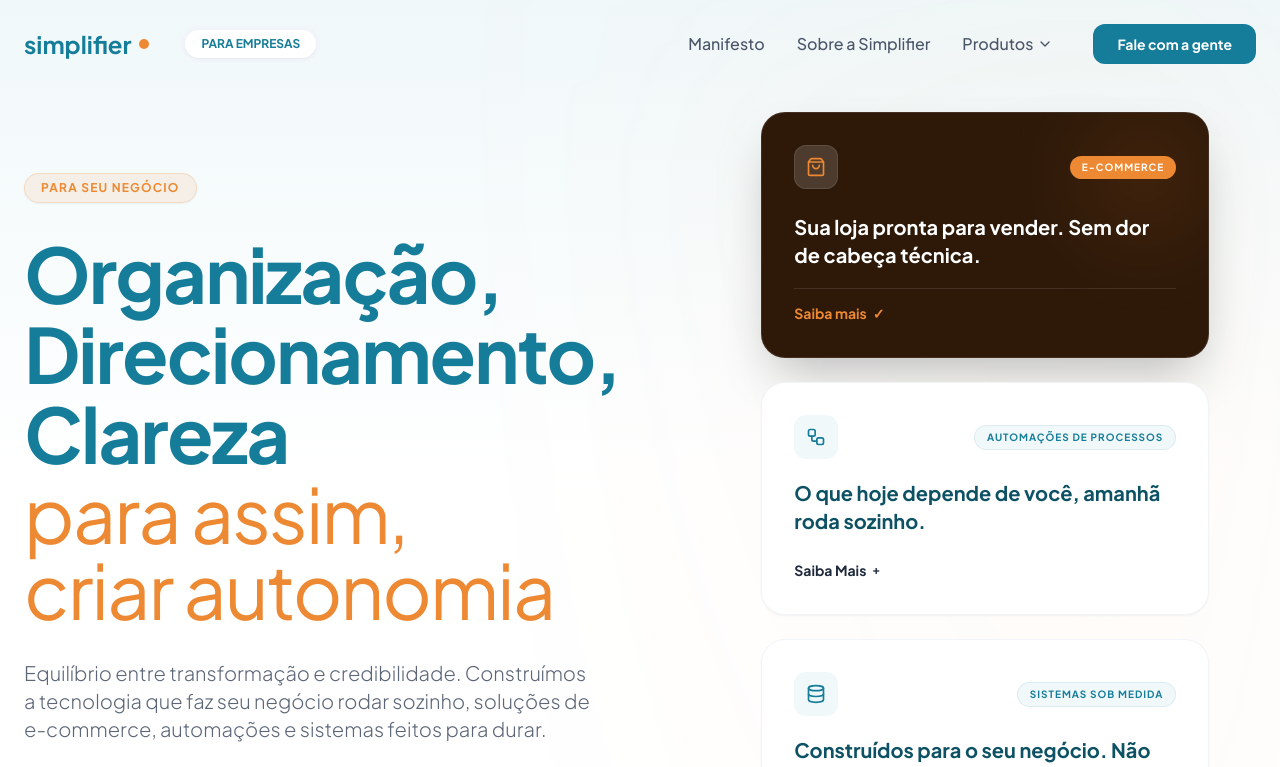
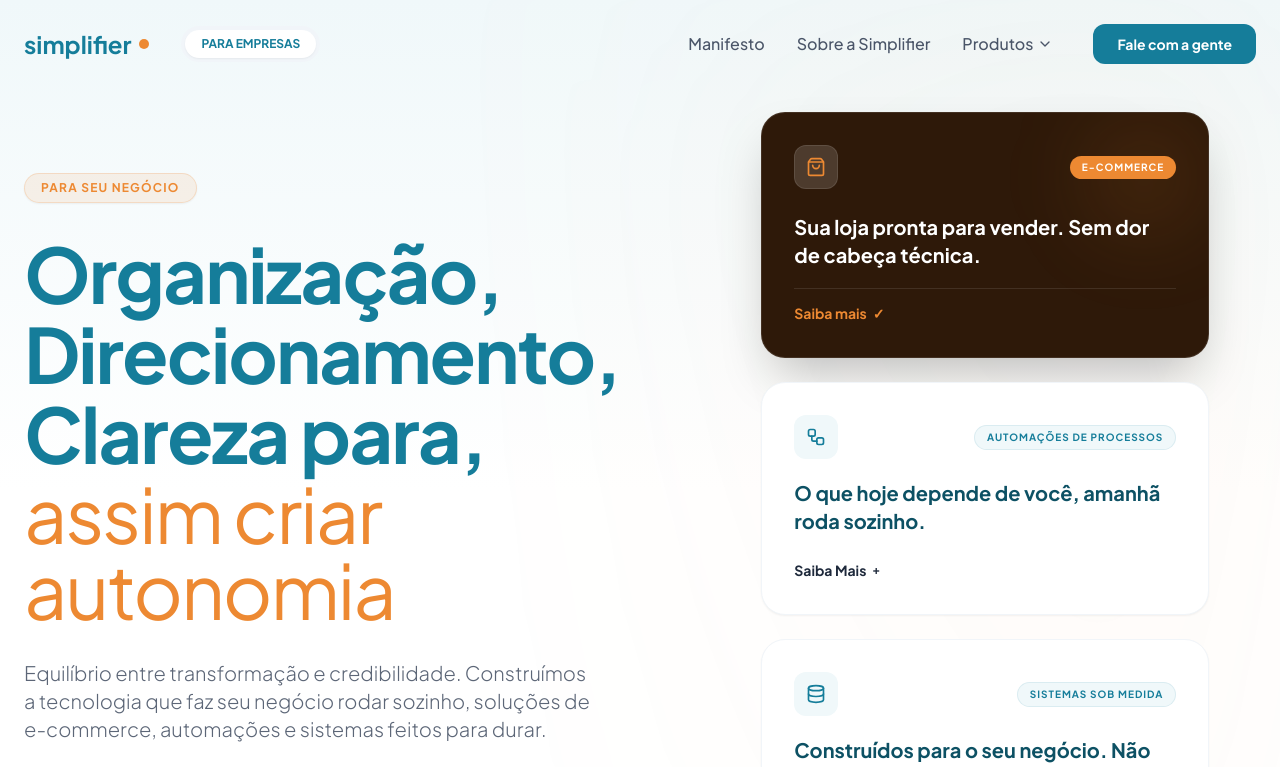
Before and after one commit to laispsiqueira/simplifier_lading_page, a React (Vite) app: page / in a window 1280 px wide. Shown: the top 767 px of the page. Built offline with nearby package versions, Linux system fonts and the light colour scheme.

Commit message:
style: update Hero component text layout
Refactor the heading structure to improve readability and visual flow.

```diff
--- a/components/Hero.tsx
+++ b/components/Hero.tsx
@@ -33,9 +33,8 @@ const Hero: React.FC<HeroProps> = ({ audience }) => {
           <h1 className="font-title text-5xl md:text-6xl lg:text-[76px] leading-[1.08] text-dark-teal font-extrabold tracking-tight">
             <span className=" block mb-1 text-[#157D9A] font-extrabold">Organização,</span>
             <span className=" block mb-1 text-[#157D9A] font-extrabold">Direcionamento,</span>
-            <span className=" block mb-1 text-[#157D9A] font-extrabold">Clareza </span>
-            <span className="text-orange-brand  font-normal">para assim,</span><br />
-            <span className="text-orange-brand  font-normal">criar autonomia
+            <span className=" block mb-1 text-[#157D9A] font-extrabold">Clareza para,</span>
+            <span className="text-orange-brand  font-normal">assim criar autonomia
             </span>
           </h1>
 
```
